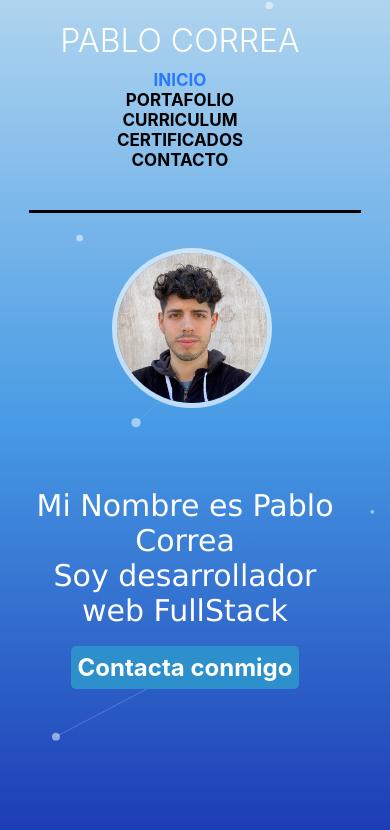
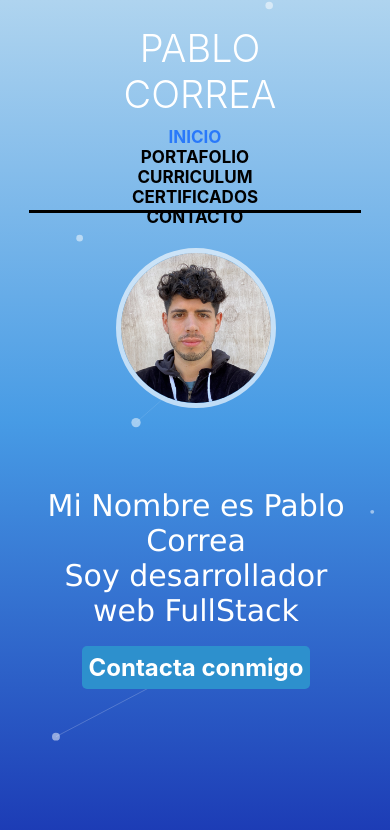
Before and after one commit to pablocorrea23/portafolio, a React (Create React App) app: page /inicio in a window 390 px wide. Shown: the top 830 px of the page. Built offline with nearby package versions, Linux system fonts and the light colour scheme.

Commit message:
cambiosResponsive1

```diff
--- a/src/index.css
+++ b/src/index.css
@@ -434,7 +434,7 @@ button {
     align-items: center;
     justify-content: center;
     display: flex;
-    padding-left: 63px;
+    padding-left: 50px;
   }
 
   .header h1 {
@@ -444,6 +444,8 @@ button {
     flex-direction: column;
     padding-bottom: 0px;
     margin-bottom: 0px;
+    padding-left: 40px;
+    font-size: 38px;
   }
 
   .header nav ul {
@@ -496,6 +498,7 @@ button {
     padding-top: 30px;
     display: flex;
     flex-direction: column;
+    padding-left: 30px;
   }
 
   .header nav ul{
@@ -531,7 +534,8 @@ button {
   }
 
   .contenedor-principal{
-    padding-right: 10px;
+    padding-right: 0px;
+    padding-left: 12px;
   }
 
   .layout{
@@ -577,3 +581,9 @@ button {
     margin-bottom: 35px;
   }
 }
+
+@media screen and (max-width: 378px){
+ .header h1{
+  font-size: 29px;
+ }
+}
```
